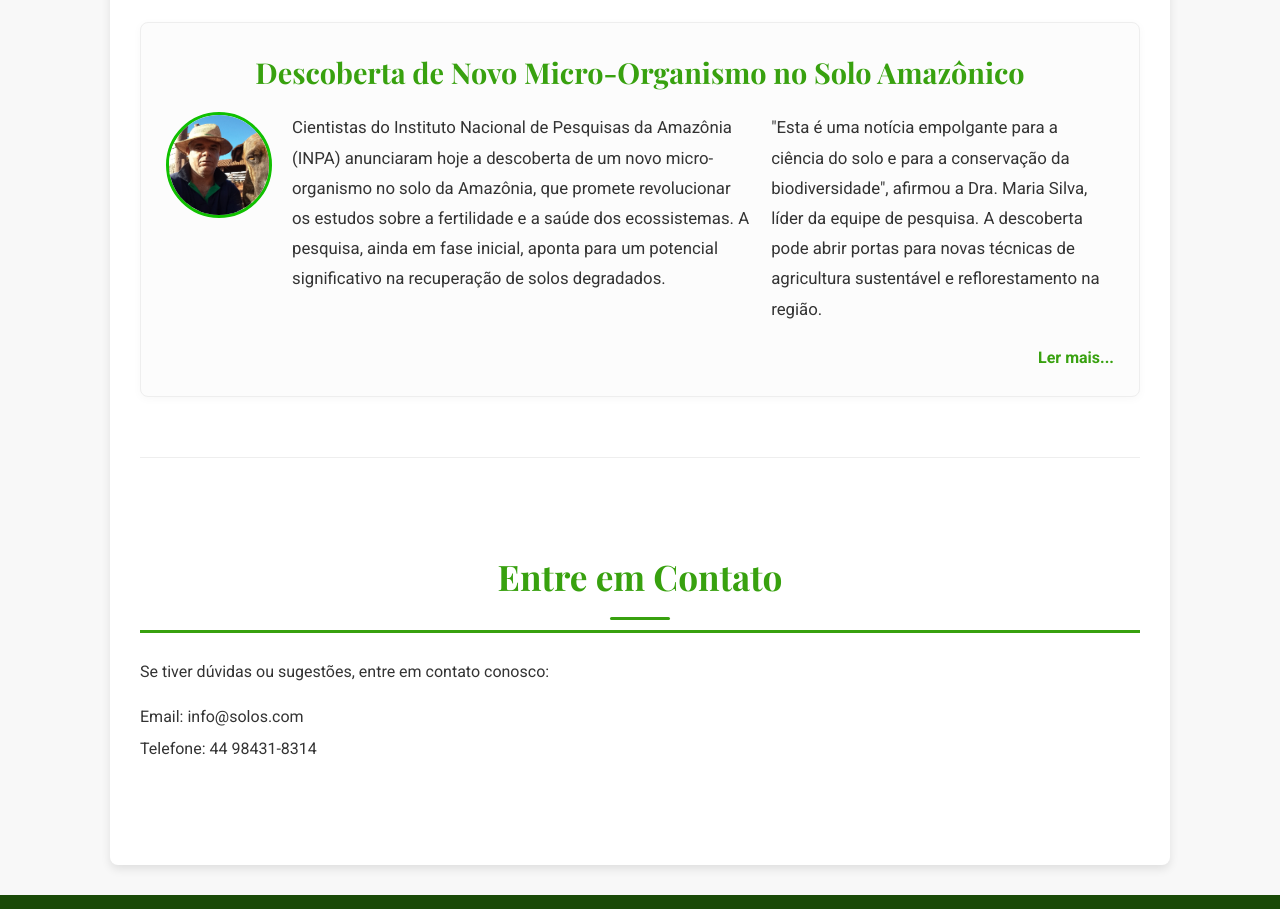
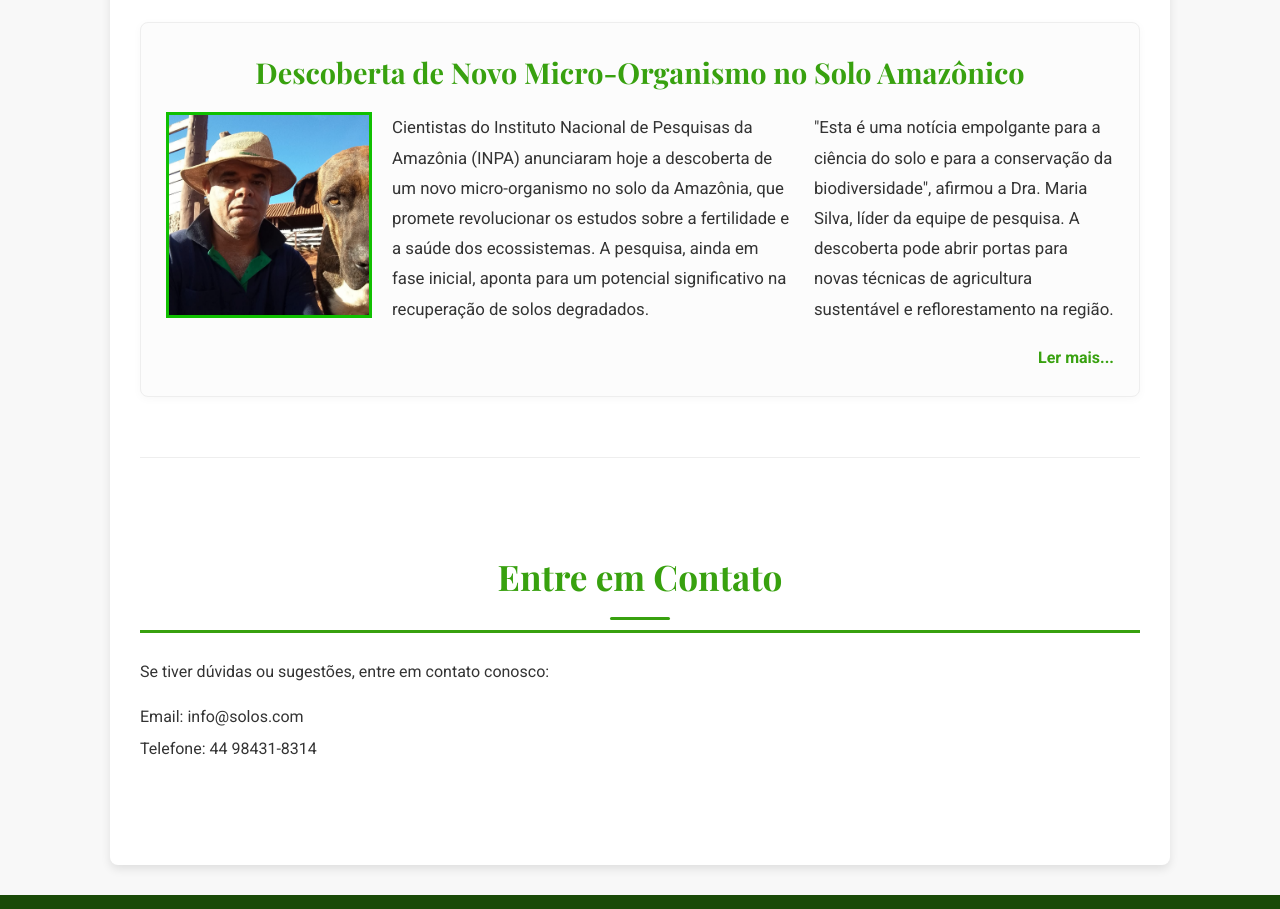
Before and after one commit to mcmelato/arianeborges, a plain HTML site: page index.html in a window 1280 px wide. Shown: the part 2846-3755 px from the top of the page. Drawn offline with nearby package versions, Linux system fonts and the light colour scheme.

Commit message:
Add files via upload

```diff
--- a/estilos.css
+++ b/estilos.css
@@ -218,9 +218,8 @@ h2::after { /* Linha decorativa abaixo do título */
 }
 
 .foto-perfil {
-    width: 100px; /* Tamanho fixo para a foto de perfil */
-    height: 100px;
-    border-radius: 50%; /* Torna a imagem circular */
+    width: 200px; /* Tamanho fixo para a foto de perfil */
+    height: 200px;
     object-fit: cover; /* Garante que a imagem preencha sem distorção */
     border: 3px solid var(--secondary-green); /* Borda decorativa */
     flex-shrink: 0; /* Impede que a imagem encolha em telas pequenas */
```
